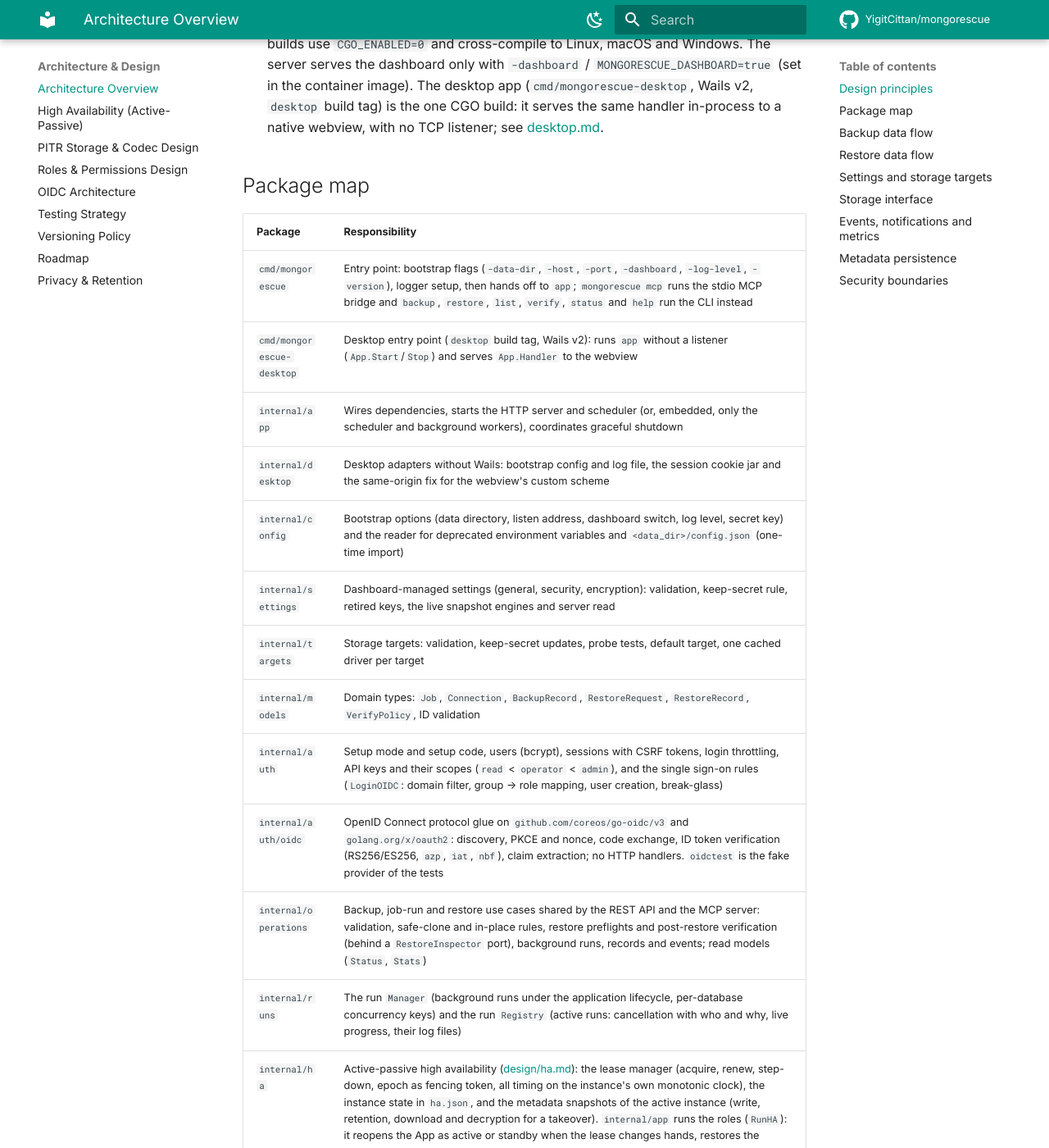
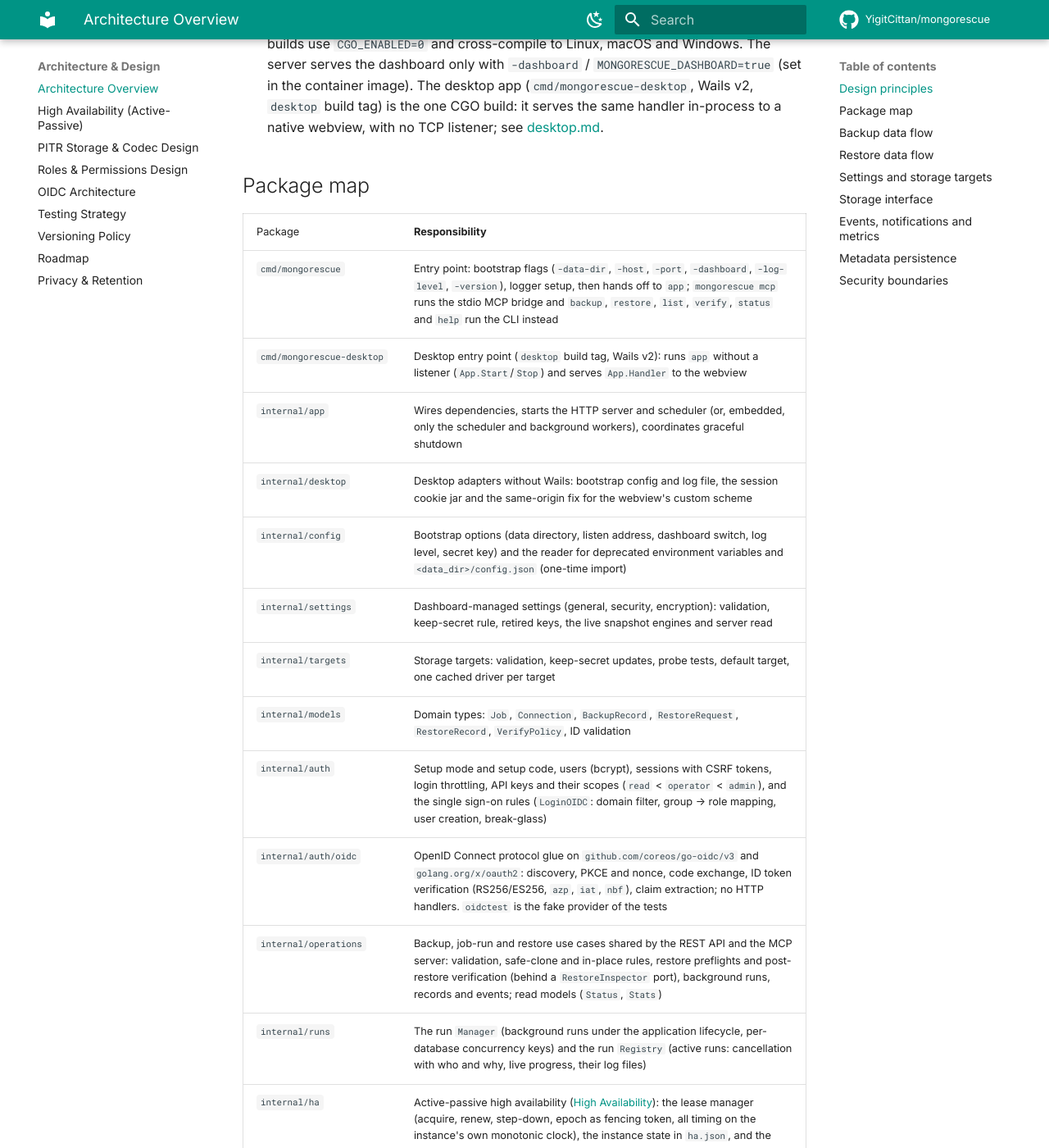
Before and after one commit to YigitCittan/mongorescue, an MkDocs documentation site: the page built from docs/architecture.md, in a window 1280 px wide and 1400 px high, scrolled down 2260 px. Shown: the whole window at 82% size. Built offline with MkDocs 1.6.1 and Material for MkDocs 9.7.7, drawn with Linux system fonts in a browser that asks for light colours; comment, search, counter and statistics services are not loaded; some of the changed text lies outside the part shown.

Commit message:
fix(docs): resolve package map table wrapping and add missing packages
Signed-off-by: Yigit Cittan <110293872+YigitCittan@users.noreply.github.com>

```diff
--- a/docs/architecture.md
+++ b/docs/architecture.md
@@ -75,43 +75,54 @@
 | `internal/settings` | Dashboard-managed settings (general, security, encryption): validation, keep-secret rule, retired keys, the live snapshot engines and server read |
 | `internal/targets` | Storage targets: validation, keep-secret updates, probe tests, default target, one cached driver per target |
 | `internal/models` | Domain types: `Job`, `Connection`, `BackupRecord`, `RestoreRequest`, `RestoreRecord`, `VerifyPolicy`, ID validation |
-| `internal/auth` | Setup mode and setup code, users (bcrypt), sessions with CSRF tokens, login throttling, API keys and their scopes (`read` < `operator` < `admin`), and the single sign-on rules (`LoginOIDC`: domain filter, group → role mapping, user creation, break-glass) |
+| `internal/auth` | Setup mode and setup code, users (bcrypt), sessions with CSRF tokens, login throttling, API keys and their scopes (`read` &lt; `operator` &lt; `admin`), and the single sign-on rules (`LoginOIDC`: domain filter, group &rarr; role mapping, user creation, break-glass) |
 | `internal/auth/oidc` | OpenID Connect protocol glue on `github.com/coreos/go-oidc/v3` and `golang.org/x/oauth2`: discovery, PKCE and nonce, code exchange, ID token verification (RS256/ES256, `azp`, `iat`, `nbf`), claim extraction; no HTTP handlers. `oidctest` is the fake provider of the tests |
 | `internal/operations` | Backup, job-run and restore use cases shared by the REST API and the MCP server: validation, safe-clone and in-place rules, restore preflights and post-restore verification (behind a `RestoreInspector` port), background runs, records and events; read models (`Status`, `Stats`) |
 | `internal/runs` | The run `Manager` (background runs under the application lifecycle, per-database concurrency keys) and the run `Registry` (active runs: cancellation with who and why, live progress, their log files) |
-| `internal/ha` | Active-passive high availability ([design/ha.md](design/ha.md)): the lease manager (acquire, renew, step-down, epoch as fencing token, all timing on the instance's own monotonic clock), the instance state in `ha.json`, and the metadata snapshots of the active instance (write, retention, download and decryption for a takeover). `internal/app` runs the roles (`RunHA`): it reopens the App as active or standby when the lease changes hands, restores the newest snapshot before a takeover, and imports newer archives and catches missed schedules up after it |
-| `internal/diskguard` | The data directory's space guard ([production.md](production.md#disk-space)): the pre-run free-space check (an admission check of the run `Manager`), disk-full episodes (`system.disk_full`, the `data_dir_full` warning, runs refused until space is freed), and the final save of backup records, which fails a backup whose record cannot be saved and retries the save later |
+| `internal/ha` | Active-passive high availability ([High Availability](design/ha.md)): the lease manager (acquire, renew, step-down, epoch as fencing token, all timing on the instance's own monotonic clock), the instance state in `ha.json`, and the metadata snapshots of the active instance (write, retention, download and decryption for a takeover). `internal/app` runs the roles (`RunHA`): it reopens the App as active or standby when the lease changes hands, restores the newest snapshot before a takeover, and imports newer archives and catches missed schedules up after it |
+| `internal/diskguard` | The data directory's space guard ([Production Guide](production.md#disk-space)): the pre-run free-space check (an admission check of the run `Manager`), disk-full episodes (`system.disk_full`, the `data_dir_full` warning, runs refused until space is freed), and the final save of backup records, which fails a backup whose record cannot be saved and retries the save later |
 | `internal/runlog` | Per-run log files under `<data_dir>/logs`: redacted, bounded lines streamed to disk, capped at 5 MiB with head and tail kept; tail reads and pruning |
 | `internal/audit` | The activity log of API keys (MCP calls, REST requests): argument redaction, coalescing of repeated calls, pruning, listing |
-| `internal/auditlog` | The audit log of every action ([audit.md](audit.md)): hash chain and canonical encoding, verification, retention with the chain anchor, JSON Lines export and webhook forwarding |
+| `internal/auditlog` | The audit log of every action ([Audit Logging](audit.md)): hash chain and canonical encoding, verification, retention with the chain anchor, JSON Lines export and webhook forwarding |
 | `internal/mcp` | MCP delivery adapter (official Go SDK): tools, resources and prompts, the scope/rate-limit/audit middleware, the Streamable HTTP handler and the stdio bridge |
-| `internal/cli` | The CLI commands (`backup`, `restore`, `list`, `verify`, `status`; [cli.md](cli.md)): flags (also after arguments), API key sources (never the server's `MONGORESCUE_API_KEY`), the in-place guard, the restore preflight, `--wait` polling, text and JSON output and the stable exit codes |
+| `internal/cli` | The CLI commands (`backup`, `restore`, `list`, `verify`, `status`; [CLI Reference](cli.md)): flags (also after arguments), API key sources (never the server's `MONGORESCUE_API_KEY`), the in-place guard, the restore preflight, `--wait` polling, text and JSON output and the stable exit codes |
 | `internal/apiclient` | Client of the REST API for the CLI: the origin-bound bearer transport (also used by the MCP stdio bridge), no redirects, envelope decoding, `*APIError` with sentinel errors per status, typed methods; it never imports `server` |
 | `internal/connections` | Managed MongoDB connections: validation, keep-secret updates, tests, database/collection discovery |
 | `internal/mongoconn` | The only production package that connects through the MongoDB Go driver: implements `connections.Prober`, lists collections for multi-collection backups, checks the restore and restore test privileges, the free disk space of a target and captures backup manifests (document counts, index specifications and the server version); for point-in-time recovery it reads the oplog window (`hello.lastWrite.majorityOpTime`, the oldest and newest entries, the replica set name and ID), copies a range `(from, to]` of `local.oplog.rs` as raw BSON to an `io.Writer` (memory bounded by one cursor batch, `secondaryPreferred` by default; each read proves on the member that serves it that the entry at `from`, with its term, still exists, else `pitr.ErrOplogGap`, and `pitr.ErrOplogBehind` when the member has not replicated up to `to`), looks up the term of one entry for the divergence check and checks `find` on `local.oplog.rs` (`CanReadOplog`); `OplogSession` keeps one client per stream |
-| `internal/pitr` | Point-in-time recovery domain ([design](design/pitr.md)): streams, chains, oplog chunks and the collector state, BSON `Timestamp`/`OpTime`, and the `Repository` port implemented by `store` (migration 0021: `pitr_streams`, `pitr_chains`, `oplog_chunks`, `pitr_state`; a chunk and the collector's position are written in one transaction, and a chunk must continue the stored position), and `PlanRestore`, which picks the base and the unbroken run of chunks of a point-in-time restore and its `--oplogLimit`. The collector is `internal/pitr/collector`; the two-pass restore (base, then the filtered oplog through a synthetic archive on `mongorestore` stdin) is in `internal/restore` |
+| `internal/mongotls` | TLS configuration, custom certificate validation, and CA bundle caching for secure MongoDB connections |
+| `internal/pitr` | Point-in-time recovery domain ([PITR Architecture](design/pitr.md)): streams, chains, oplog chunks and the collector state, BSON `Timestamp`/`OpTime`, and the `Repository` port implemented by `store` (migration 0021: `pitr_streams`, `pitr_chains`, `oplog_chunks`, `pitr_state`; a chunk and the collector's position are written in one transaction, and a chunk must continue the stored position), and `PlanRestore`, which picks the base and the unbroken run of chunks of a point-in-time restore and its `--oplogLimit`. The collector is `internal/pitr/collector`; the two-pass restore (base, then the filtered oplog through a synthetic archive on `mongorestore` stdin) is in `internal/restore` |
 | `internal/secretbox` | AES-256-GCM encryption of credentials at rest and the secret key file |
+| `internal/keywrap` | Root key protection: wraps `secret.key` using cloud KMS providers (AWS KMS, GCP KMS, Azure Key Vault, HashiCorp Vault Transit) |
+| `internal/keyrotation` | Online rotation of `secret.key`: re-seals all stored secrets in an atomic transaction and manages interrupted rotations |
 | `internal/backup` | Backup engine: runs `mongodump`, hashes, optionally encrypts, streams to storage, cleans up on failure |
 | `internal/restore` | Restore engine: safe-clone namespace mapping, verify-before-restore, decryption, runs `mongorestore` |
+| `internal/postrestore` | Post-restore orchestration: validates and plans post-restore script execution on safely cloned databases |
+| `internal/copies` | Secondary storage target replication (3-2-1 backup copies): background archive copying, integrity verification, and retry queue |
+| `internal/metabackup` | Self-backup service: online SQLite `VACUUM INTO` snapshots sealed with age encryption and stored under `_mongorescue/metadata/` |
+| `internal/recoverykit` | Emergency recovery kit generator: produces encrypted tarballs containing `secret.key`, age identities, and restore instructions |
+| `internal/reencrypt` | Background re-encryption: re-encrypts stored backups under updated age keys without buffering, guarded by safety tombstones |
+| `internal/readiness` | RPO/RTO readiness evaluator: checks backup freshness against Recovery Point Objectives and monitors key escrow status |
 | `internal/scheduler` | Cron scheduling (`robfig/cron/v3`) and retention pruning after successful scheduled runs (on-demand runs never prune); `PlanRetention` is shared by the prune and its dry-run preview, and pinned and last verified backups are kept |
 | `internal/verify` | Streams a stored archive through SHA-256 (optionally rate limited, optionally decrypting the age stream) and compares it with the record |
-| `internal/integrity` | Integrity sweep, on-demand verification, automated restore tests into `<db>_rescue_verify_<ts>` and storage scans with orphan import ([verification.md](verification.md)); a business package behind ports for the store, the restore engine, the MongoDB adapter and the storage targets |
+| `internal/integrity` | Integrity sweep, on-demand verification, automated restore tests into `<db>_rescue_verify_<ts>` and storage scans with orphan import ([Verification & Testing](verification.md)); a business package behind ports for the store, the restore engine, the MongoDB adapter and the storage targets |
 | `internal/storage` | The `Storage` port and its drivers: local filesystem and S3-compatible (AWS SDK v2 multipart) |
 | `internal/store` | Metadata persistence (jobs, history, users, sessions, API keys, connections, notification settings) in an embedded SQLite database; data directory lock |
 | `internal/encryption` | Streaming age encryption and decryption (X25519 and scrypt), key generation, identity hygiene |
 | `internal/events` | Domain events emitted when backups and restores finish, and the in-process event bus |
-| `internal/throttle` | A context-aware token-bucket reader with an injectable clock; the backup engine caps the upload stream with it (`max_upload_mbps`, [production.md](production.md#throttling)) |
-| `internal/heartbeat` | Outbound heartbeat pings to a dead-man's switch ([monitoring.md](monitoring.md)): the global ping every `monitoring.heartbeat_interval` while the scheduler is healthy, and per job `<url>/start`, `<url>` and `<url>/fail` (nothing after the start of a cancelled or interrupted run) as a `scheduler.RunObserver`; fire-and-forget, retried, in order per job, through the guarded notification HTTP client, never logging a URL |
+| `internal/throttle` | A context-aware token-bucket reader with an injectable clock; the backup engine caps the upload stream with it (`max_upload_mbps`, [Production Guide](production.md#throttling)) |
+| `internal/heartbeat` | Outbound heartbeat pings to a dead-man's switch ([Monitoring & Alerts](monitoring.md)): the global ping every `monitoring.heartbeat_interval` while the scheduler is healthy, and per job `<url>/start`, `<url>` and `<url>/fail` (nothing after the start of a cancelled or interrupted run) as a `scheduler.RunObserver`; fire-and-forget, retried, in order per job, through the guarded notification HTTP client, never logging a URL |
 | `internal/notify` | Notification channels (webhook, Telegram, SMTP, Twilio), rules, and the asynchronous delivery dispatcher, which stores every delivery in the durable outbox (`notification_outbox`, in `internal/store`) before it is sent: at least once, in order per channel, retried across restarts |
 | `internal/metrics` | Prometheus metrics on a dedicated registry |
-| `internal/server` | REST API, authentication, scope (route → scope table) and CORS middleware, the `/mcp` mount with its Origin and Host checks, embedded dashboard serving |
+| `internal/server` | REST API, authentication, scope (route &rarr; scope table) and CORS middleware, the `/mcp` mount with its Origin and Host checks, embedded dashboard serving |
 | `internal/redact` | Dependency-free helpers that scrub credentials from URIs and free text |
+| `internal/logsafe` | Structured log sanitization: strips control codes and terminal escape sequences to prevent log injection |
 | `internal/ratelimit` | In-memory token buckets per key (API key, session, client address) with bounded memory, shared by the REST API rate limit and the MCP limiter, and a once-per-interval gate for log lines |
 | `internal/sharedcache` | A single-flight cache with a TTL, a change stamp and invalidation, keyed by what a value depends on (such as the caller's connection access): the operations service shares the overview history and statistics through it, the readiness service its report; the store's change stamp (migration 0029) counts every write to the tables they read |
 | `internal/diskspace` | Free space of a local filesystem (`statfs`, `GetDiskFreeSpaceExW` on Windows) for restore preflights of a server on the same host |
 | `internal/mongouri` | Structural validation of MongoDB connection strings without the driver |
 | `internal/mongotools` | Helpers shared by the tool runners, chiefly passing the URI through a private `--config` file |
-| `internal/oplog` | Groundwork for point-in-time recovery ([design](design/pitr.md)): the `Scanner` that walks oplog chunks as they stream (entry count, first and last `ts`/`t`), the namespace `Filter` that rewrites oplog entries for a safe-clone or single-database replay (refusing renames across the selection and unknown commands, ending before `--oplogLimit`), and the `ArchiveWriter` of the synthetic oplog-only archive for `mongorestore --oplogReplay`. Uses the driver's `bson` codec only, never a connection |
+| `internal/oplog` | Groundwork for point-in-time recovery ([PITR Architecture](design/pitr.md)): the `Scanner` that walks oplog chunks as they stream (entry count, first and last `ts`/`t`), the namespace `Filter` that rewrites oplog entries for a safe-clone or single-database replay (refusing renames across the selection and unknown commands, ending before `--oplogLimit`), and the `ArchiveWriter` of the synthetic oplog-only archive for `mongorestore --oplogReplay`. Uses the driver's `bson` codec only, never a connection |
+| `internal/update` | Non-intrusive update checker querying GitHub releases for new versions |
 | `internal/integration` | `integration`-tagged end-to-end tests against real tools, MongoDB and S3 providers |
 | `web` | Embedded dashboard assets: `index.html`, `style.css` (theme tokens) and `nav.css`, `i18n.js`, `app.js` and its modules (`runs.js` run control, `trust.js` integrity, `forms.js` forms and accessibility, `bulk.js` selection and bulk actions, `nav.js` command palette, shortcuts, deep links and toasts, `overview.js` the Overview tab, `widgets.js` the cron builder and retention presets, `tables.js` and `tables.css` table filters, sorting, saved views, columns, skeletons and form validation) |
 
--- /dev/null
+++ b/docs/stylesheets/extra.css
@@ -0,0 +1,38 @@
+/* MongoRescue Documentation Enhancements */
+
+/* Table layout and package map formatting */
+.md-typeset table:not([class]) {
+  display: table;
+  width: 100%;
+  margin-bottom: 1.5em;
+  border-collapse: collapse;
+}
+
+/* Ensure package names and IDs in the first column never wrap awkwardly across multiple lines */
+.md-typeset table:not([class]) th:first-child,
+.md-typeset table:not([class]) td:first-child {
+  white-space: nowrap;
+  font-weight: 500;
+  vertical-align: top;
+  width: 24%;
+  min-width: 190px;
+}
+
+.md-typeset table:not([class]) td:first-child code {
+  white-space: nowrap;
+  font-size: 0.85em;
+  padding: 0.2em 0.45em;
+  background-color: var(--md-code-bg-color);
+  border-radius: 4px;
+}
+
+/* Second column (Responsibility / Description) styling */
+.md-typeset table:not([class]) td:nth-child(2) {
+  vertical-align: top;
+  line-height: 1.6;
+}
+
+/* Subtle border and hover highlights for table rows */
+.md-typeset table:not([class]) tr:hover {
+  background-color: var(--md-default-fg-color--lightest);
+}
--- a/mkdocs.yml
+++ b/mkdocs.yml
@@ -43,6 +43,9 @@
     - search.share
     - content.code.copy
     - content.action.edit
+
+extra_css:
+  - stylesheets/extra.css
 
 plugins:
   - search
```
